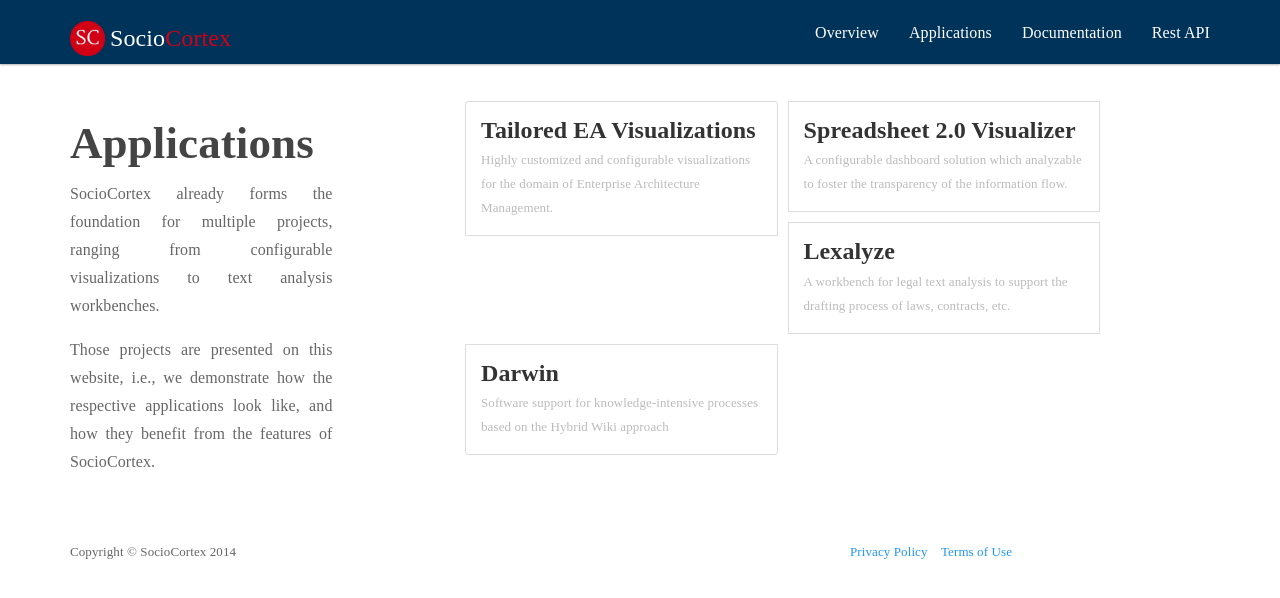
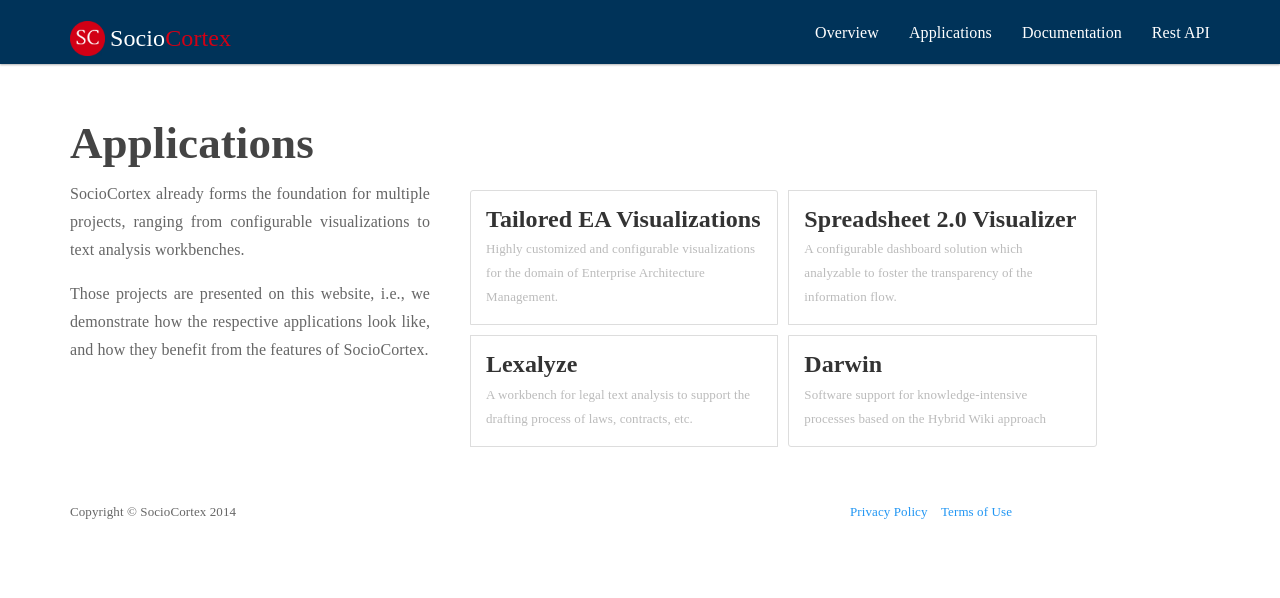
Before and after one commit to manoj5864/sociocortex, a Jekyll site: the page built from applications.html, in a window 1280 px wide. Shown: the top 598 px of the page. Built offline with Jekyll 4.4.1, drawn with Linux system fonts in a browser that asks for light colours.

Commit message:
minor changes in applications

```diff
--- a/_layouts/applications.html
+++ b/_layouts/applications.html
@@ -6,21 +6,20 @@
     <br /><br />
     <section>
         <div class="container">
+            <h2 class="section-subheading">Applications</h2>
             <div class="row">
-                <div class="col-lg-3">
-                    <h2 class="section-subheading">Applications</h2>
+                <div class="col-md-4">
+
                     <p>SocioCortex already forms the foundation for multiple projects, ranging from configurable visualizations to text analysis workbenches.</p>
                     <p>Those projects are presented on this website, i.e., we demonstrate how the respective applications look like, and how they benefit from the features of SocioCortex.</p>
                 </div>
-                <div class="col-lg-1">
 
-                </div>
-                <div class="col-lg-8">
+                <div class="col-md-8">
 
-                    <div class="list-group">
+                    <div class="list-group" style="margin:5px;">
 
                         {% for post in site.categories.application %}
-                        <a href="{{ post.url }}" class="list-group-item col-lg-5" style="margin:5px;">
+                        <a href="{{ post.url }}" class="list-group-item col-md-5" style="margin:5px;">
                             <h4 class="list-group-item-heading">{{ post.title }}</h4>
                             <span class="list-group-item-text">
                                 {{ post.teaser }}
```
